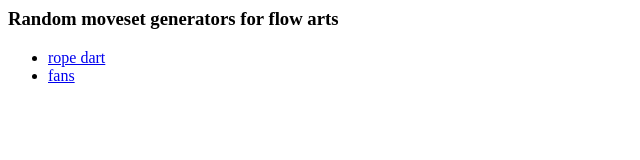
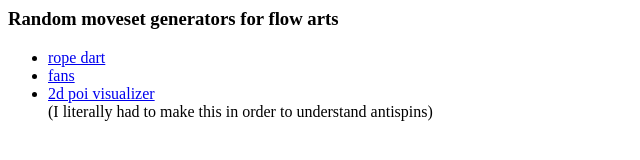
Before and after one commit to rfong/flow-games, a plain HTML site: page index.html in a window 1280 px wide. Shown: the whole page, without its empty margins (0-640 px from the left). Drawn offline with Linux system fonts and the light colour scheme.

Commit message:
add link to poi simulator

```diff
--- a/index.html
+++ b/index.html
@@ -2,4 +2,5 @@
 <ul>
 	<li><a href="dart/">rope dart</a></li>
 	<li><a href="fans/">fans</a></li>
+  <li><a href="https://rfong.github.io/poi/">2d poi visualizer</a></li> (I literally had to make this in order to understand antispins)
 </ul>
```
